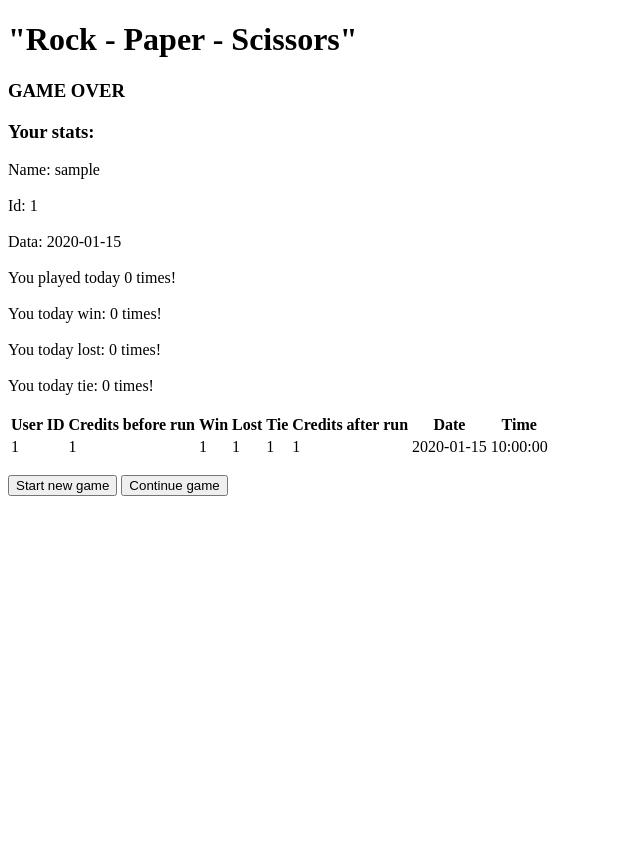
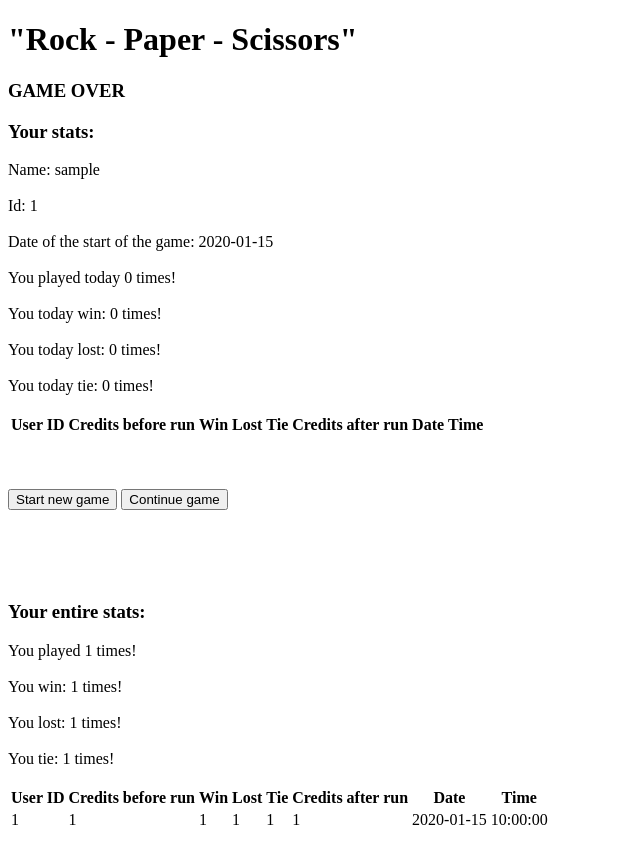
Before and after one commit to Daniken94/Rock-Paper-Scissors, a Flask app: page /stats/1 in a window 1280 px wide. Shown: the whole page, without its empty margins (0-640 px from the left). Before the commit the page ends 496 px from the top, so only its background shows below. Run offline with Flask 2, Linux system fonts and the light colour scheme; tables that the repository leaves empty hold one stand-in row (values such as "Sample post"); lists and menus that the app fills with data are empty.

Commit message:
fix stats

```diff
--- a/app.py
+++ b/app.py
@@ -1,5 +1,6 @@
 from flask import Flask, render_template, request, redirect, url_for, session
 from flask_sqlalchemy import SQLAlchemy
+from sqlalchemy import desc
 from sqlalchemy.orm import validates
 from sqlalchemy.sql import func
 from datetime import datetime, date, time
@@ -200,14 +201,13 @@ def game_over(id):
     return render_template("game_over.html")
 
 
-# app for display stats
+# app for display stats. Stats are sorted by datetime from newest to oldest
 @app.route("/stats/<id>", methods=["GET", "POST"])
 def statistics(id):
     player = User.query.filter_by(id=id).first()
-    stats = Stats.query.filter_by(user_id=id)
-    stats2 = Stats.query.filter(
-        Stats.user_id == id, Stats.date_created == datetime.today().strftime("%Y-%m-%d")
-    )
+    stats_all = Stats.query.filter_by(user_id=id).order_by(desc('datetime_created'))
+    stats = Stats.query.filter(
+        Stats.user_id == id, Stats.date_created == datetime.today().strftime("%Y-%m-%d")).order_by(desc('datetime_created'))
 
     # for in loop to aggregate sum of win, lost, tie and plays.
     plays = []
@@ -215,7 +215,7 @@ def statistics(id):
     losts = []
     ties = []
 
-    for play in stats2:
+    for play in stats:
         i = play.plays
         w = play.win
         l = play.lost
@@ -229,6 +229,27 @@ def statistics(id):
     losts = sum(losts)
     ties = sum(ties)
 
+   # for in loop to aggregate sum of win, lost, tie and plays in all days from player ID.
+
+    plays_all = []
+    wins_all = []
+    losts_all = []
+    ties_all = []
+
+    for play in stats_all:
+        i = play.plays
+        w = play.win
+        l = play.lost
+        t = play.tie
+        plays_all.append(i)
+        wins_all.append(w)
+        losts_all.append(l)
+        ties_all.append(t)
+    plays_all = sum(plays_all)
+    wins_all = sum(wins_all)
+    losts_all = sum(losts_all)
+    ties_all = sum(ties_all)
+
     if request.method == "POST":
         if request.form["guess"] == "old":
             return redirect(url_for("game", id=id))
@@ -237,12 +258,16 @@ def statistics(id):
     return render_template(
         "stats.html",
         stats=stats,
+        stats_all=stats_all,
         player=player,
         plays=plays,
         wins=wins,
         losts=losts,
         ties=ties,
-        time=time,
+        plays_all=plays_all,
+        wins_all=wins_all,
+        losts_all=losts_all,
+        ties_all=ties_all,
     )
 
 
--- a/docker_commands.txt
+++ b/docker_commands.txt
@@ -3,3 +3,7 @@ docker images
 docker run -d -p 5000:5000 rps
 docker ps
 docker stop "conteiner id"
+
+
+while problem with --- "Got permission denied while trying to connect to the Docker daemon socket at unix:///var/run/docker.sock: Get http://%2Fvar%2Frun%2Fdocker.sock/v1.24/images/json: dial unix /var/run/docker.sock: connect: permission denied"
+run - sudo chmod 666 /var/run/docker.sock
--- a/templates/base.html
+++ b/templates/base.html
@@ -20,5 +20,9 @@
 
 {% endblock %}
 
+{% block stats_all %}
+
+{% endblock %}
+
 </body>
 </html>
--- a/templates/stats.html
+++ b/templates/stats.html
@@ -10,7 +10,7 @@
     <br><br>
     Id: {{ player.id }}
     <br><br>
-    Data: {{ player.date_created }}
+    Date of the start of the game: {{ player.date_created }}
     <br><br>
     You played today {{ plays }} times!
     <br><br>
@@ -38,6 +38,7 @@
      </table>
 
 </p>
+<br><br>
 
 {% endblock %}
 
@@ -50,4 +51,36 @@
 
 {% endblock %}
 
+{% block stats_all %}
+<br><br>    <br><br>
+<p>
+    <h3>Your entire stats:</h3>
+    You played {{ plays_all }} times!
+    <br><br>
+    You win: {{ wins_all }} times!
+    <br><br>
+    You lost: {{ losts_all }} times!
+    <br><br>
+    You tie: {{ ties_all }} times!
+    <br><br>
+
+
+    <table>
+        <thead>
+           <tr>
+            <th>User ID</th> <th>Credits before run</th> <th>Win</th> <th>Lost</th> <th>Tie</th> <th>Credits after run</th> <th>Date</th> <th>Time</th>
+           </tr>
+        </thead>
+        <tbody>
+            {% for i in stats_all %}
+           <tr>
+            <td>{{ i.user_id }}</td> <td>{{ i.credits_before }}</td> <td>{{ i.win }}</td> <td>{{ i.lost }}</td> <td>{{ i.tie }}</td> <td>{{ i.credits_after }}</td> <td>{{ i.date_created }}</td> <td>{{ i. datetime_created.strftime('%H:%M:%S') }}</td>
+           </tr>
+           {% endfor %}
+        </tbody>
+     </table>
+
+</p>
+{% endblock %}
+
 </html>
```
